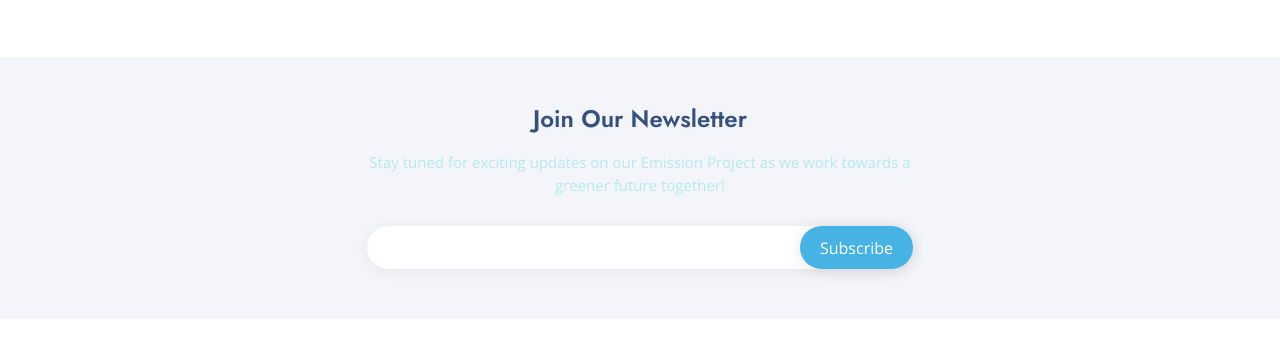
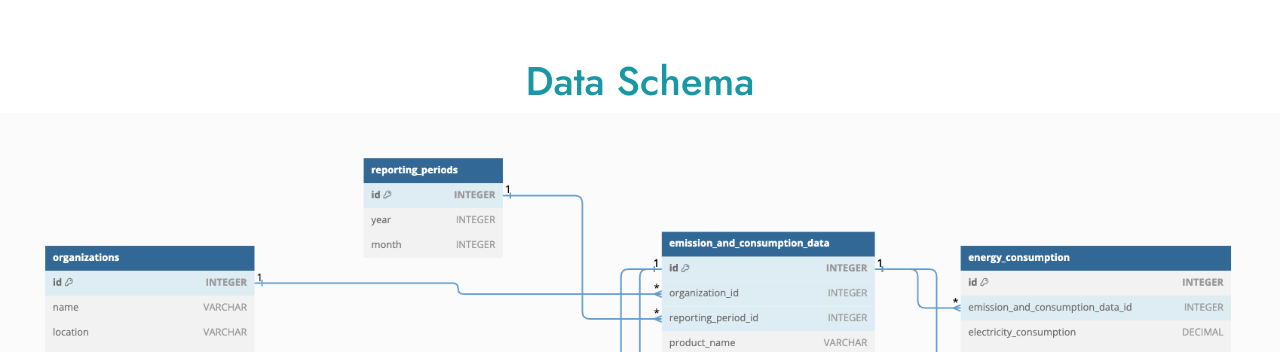
Before and after one commit to amishpatel61001/EcoEmissionData, a plain HTML site: page index.html in a window 1280 px wide. Shown: the part 1115-1467 px from the top of the page. Drawn offline with nearby package versions, Linux system fonts and the light colour scheme.

Commit message:
data schema

```diff
--- a/index.html
+++ b/index.html
@@ -119,8 +119,8 @@
     </section><!-- End About Us Section -->
 
 
-
-
+   <h1 style="text-align: center;">Data Schema</h1>
+    <img src="dataschema.png" class="img-fluid" alt="Responsive image">
 
     <!-- ======= Contact Section ======= -->
     <!-- <section id="contact" class="contact">
```
Also changed, not shown: dataschema.png (added).
